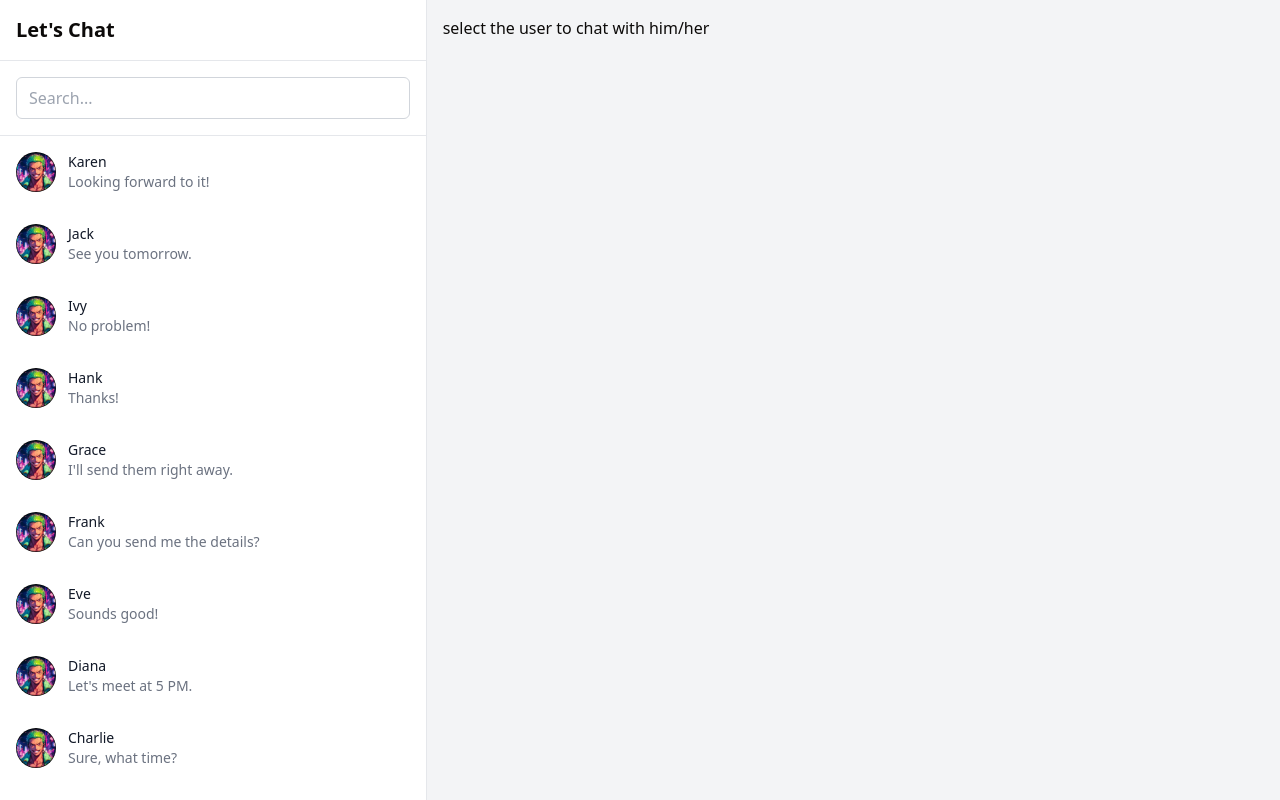
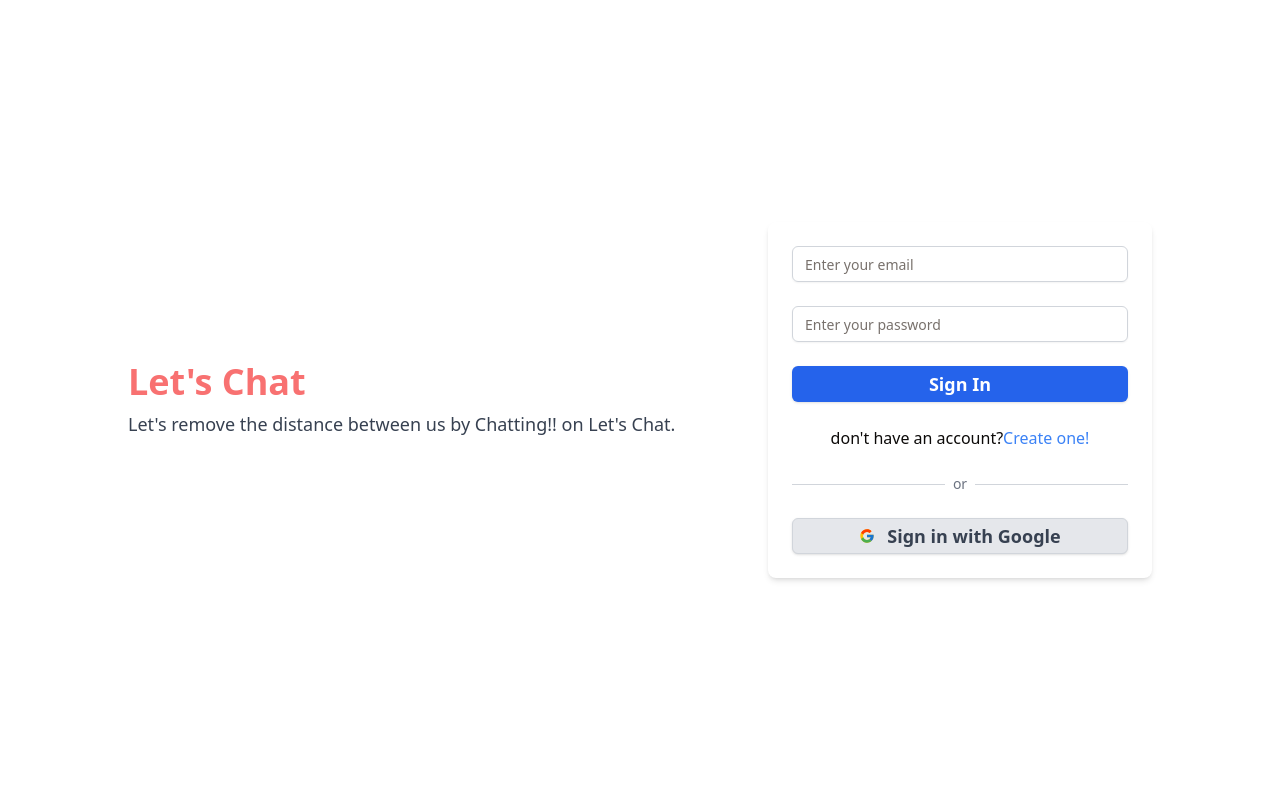
Before and after one commit to Rabi14378/RTC, a React (Vite) app in the folder Client/: page / in a window 1280 px wide. Built offline with nearby package versions, Linux system fonts and the light colour scheme.

Commit message:
login connected with server

```diff
--- a/Client/src/App.jsx
+++ b/Client/src/App.jsx
@@ -3,15 +3,18 @@ import SignUp from "./Pages/signUp";
 import SignIn from "./Pages/signIn";
 import ChatPage from "./Pages/chatPage";
 import VerifyEmail from "./Pages/verificationPage";
+import axios from "axios";
+import HomePage from "./Pages/homePage";
 
+axios.defaults.withCredentials = true;
 function App() {
   return (
     <Routes>
-      <Route path="/" element={<ChatPage />}>
+      <Route path="/" element={<HomePage />}>
         <Route path="/chats/:chatId" element={<ChatPage />} />
       </Route>
       <Route path="/signup" element={<SignUp />} />
-      <Route path="/signin" element={<SignIn />} />
+      {/* <Route path="/signin" element={<SignIn />} /> */}
       <Route path="/auth/verify/:verificationToken" element={<VerifyEmail />} />
       {/* <Route path="/chatpanel" element={<ChatPanel />} /> */}
     </Routes>
--- /dev/null
+++ b/Client/src/Pages/homePage.jsx
@@ -0,0 +1,12 @@
+import React from "react";
+import { useAuth } from "@/context/authContext";
+import SignIn from "./signIn";
+import ChatPage from "./chatPage";
+
+const HomePage = () => {
+  const { isLoggedIn } = useAuth();
+
+  return <div>{isLoggedIn ? <ChatPage /> : <SignIn />}</div>;
+};
+
+export default HomePage;
--- a/Client/src/Pages/signIn.jsx
+++ b/Client/src/Pages/signIn.jsx
@@ -3,7 +3,9 @@ import { Input } from "@/components/ui/input";
 import useInput from "@/Hooks/useInput";
 import { Link } from "react-router-dom";
 import { FcGoogle } from "react-icons/fc";
-
+import { useState } from "react";
+import { useAuth } from "@/context/authContext";
+import axios from "axios";
 export default function SignIn() {
   const {
     value: enteredEmail,
@@ -22,19 +24,37 @@ export default function SignIn() {
     inputBlurHandler: passwordBlurHandler,
     reset: resetPassword,
   } = useInput((value) => value.trim() !== "");
+  const { login } = useAuth();
+  const [error, setError] = useState(null);
 
   let formIsValid = false;
   if (emailIsValid && passwordIsValid) formIsValid = true;
-  const submitHandler = (event) => {
+  const submitHandler = async (event) => {
     event.preventDefault();
-    if (!formIsValid) return;
+    if (!formIsValid) {
+      console.log("form is invalid");
+
+      return;
+    }
     const signInData = {
       email: enteredEmail,
       password: enteredPassword,
     };
-    console.log(signInData);
-    resetEmail("");
-    resetPassword("");
+    console.log("logging here");
+    try {
+      const response = await axios.post(
+        "http://localhost:3000/api/auth/login",
+        signInData,
+        { headers: { "Content-Type": "application/json" } }
+      );
+      console.log(response);
+
+      login(response);
+      resetEmail("");
+      resetPassword("");
+    } catch (error) {
+      setError(error);
+    }
   };
   const googleSignInHandler = () => {
     console.log("sign in with google");
--- /dev/null
+++ b/Client/src/context/authContext.jsx
@@ -0,0 +1,46 @@
+import axios from "axios";
+import { useState, createContext, useEffect, useContext } from "react";
+
+const context = createContext(null);
+
+export const AuthContextProvider = ({ children }) => {
+  const [isLoggedIn, setIsLoggedIn] = useState(false);
+  const [user, setUser] = useState({});
+
+  const checkLogin = async () => {
+    try {
+      const user = await axios.get("localhost:3000/api/auth/getuser");
+      console.log(user);
+      setUser(user.data);
+      setIsLoggedIn(true);
+    } catch (error) {}
+  };
+
+  useEffect(() => {
+    checkLogin();
+  }, [isLoggedIn]);
+
+  const login = async (res) => {
+    console.log(res);
+
+    setUser(res.data);
+    setIsLoggedIn(true);
+  };
+
+  const logout = async () => {
+    await axios.post("localhost:3000/api/auth/logout");
+    setUser(null);
+    setIsLoggedIn(false);
+  };
+
+  return (
+    <context.Provider
+      value={{ isLoggedIn, setIsLoggedIn, user, setUser, login, logout }}>
+      {children}
+    </context.Provider>
+  );
+};
+
+export const useAuth = () => {
+  return useContext(context);
+};
--- a/Client/src/main.jsx
+++ b/Client/src/main.jsx
@@ -3,9 +3,12 @@ import { createRoot } from "react-dom/client";
 import { BrowserRouter } from "react-router-dom";
 import "./index.css";
 import App from "./App.jsx";
+import { AuthContextProvider } from "./context/authContext";
 
 createRoot(document.getElementById("root")).render(
   <BrowserRouter>
-    <App />
+    <AuthContextProvider>
+      <App />
+    </AuthContextProvider>
   </BrowserRouter>
 );
```
